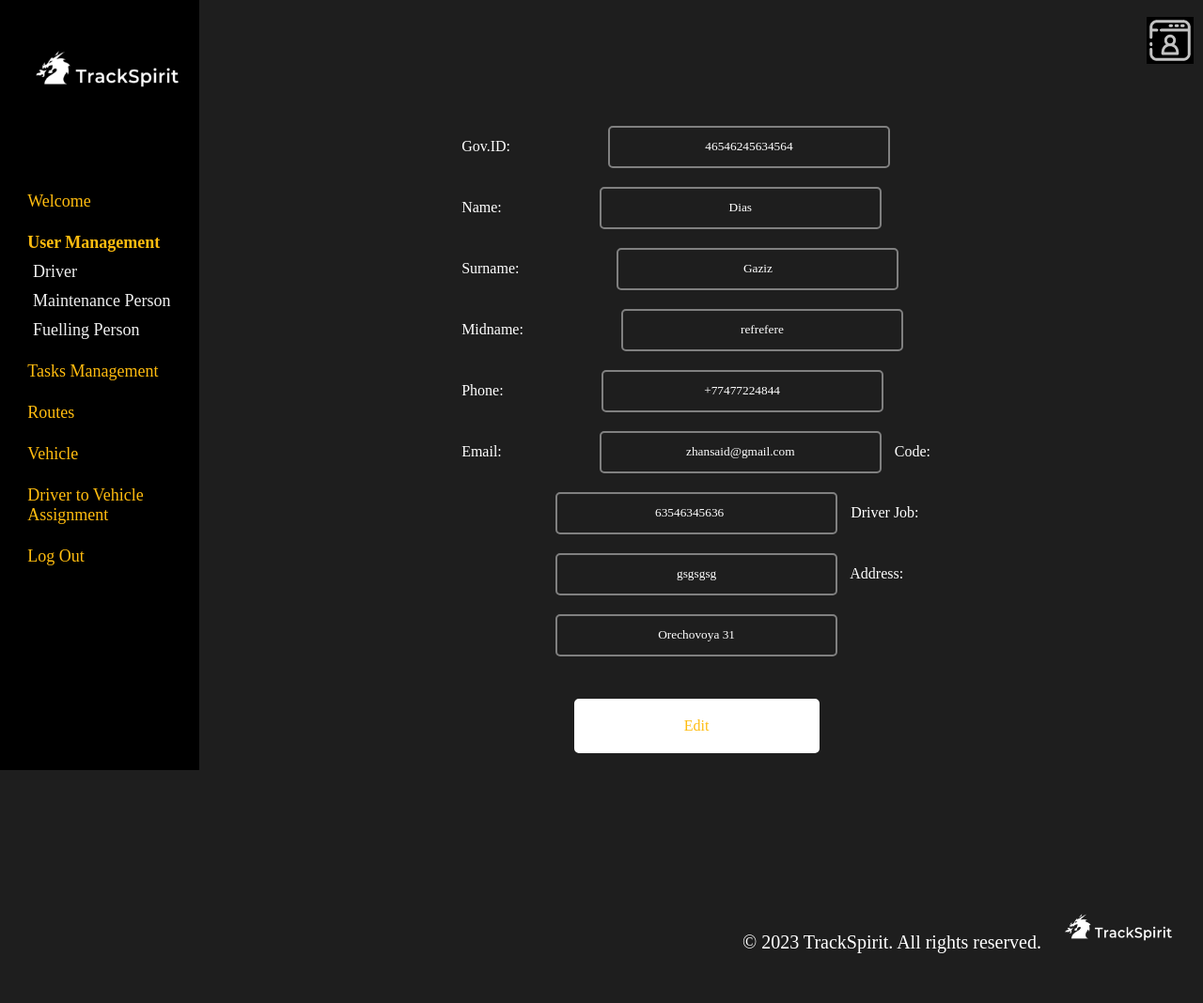
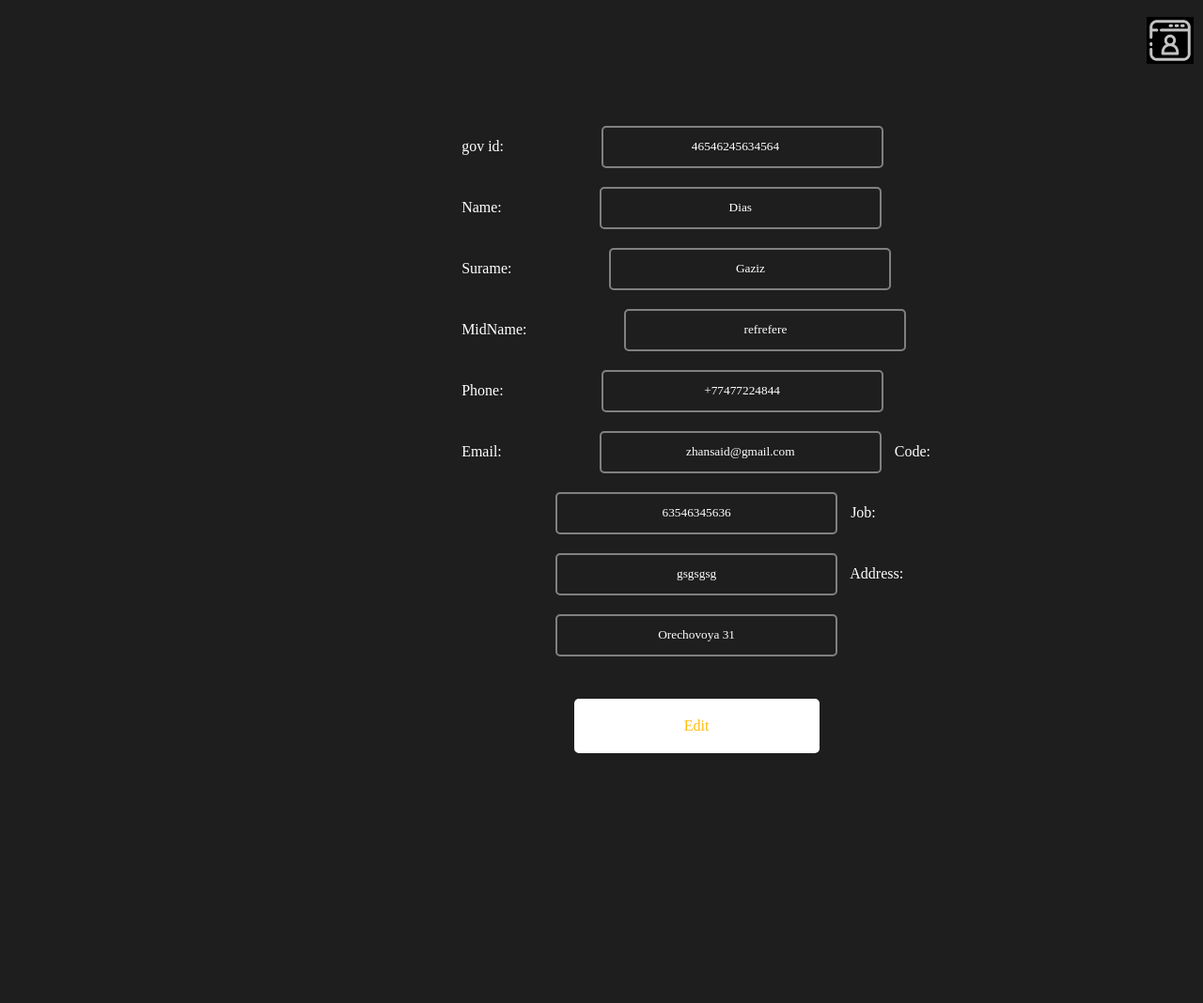
Before and after one commit to Group1swe6/Group1swe6, a PHP site: page /admin/edit_driver.php?driver_id=1 in a window 1280 px wide. Shown: the whole page at 94% size. After the commit the page ends 802 px from the top, so only its background shows below. Run offline with PHP 8.4, Linux system fonts and the light colour scheme; data comes from the database, SQL or seed files in the repository.

Commit message:
Update edit_driver.php

```diff
--- a/csci361teamwork/admin/edit_driver.php
+++ b/csci361teamwork/admin/edit_driver.php
@@ -1,11 +1,3 @@
-<?php
-$mysqli = new mysqli("localhost", "root", "", "db");
-$driver_id=$_GET['driver_id'];
-$strSQL ="select * from driver WHERE driver_id = '$driver_id'";
-$result=$mysqli->query($strSQL);
-$row=mysqli_fetch_array($result);
-?>
-
 <html>
     <head>
     <style>
@@ -172,41 +164,29 @@ $row=mysqli_fetch_array($result);
     </header>
     <!-- Create a content area in the center of the web page -->
     <main>
-    <form method="post" action="edit_driver_process.php">
-            <input type="hidden" name="driver_id" value="<?=$row['driver_id']?>">
+    <?php
+            $mysqli = new mysqli("localhost", "root", "", "db");
+            $driver_id=$_GET['driver_id'];
+            $strSQL ="select * from driver WHERE driver_id = '$driver_id'";
+            $result=$mysqli->query($strSQL);
+            $row=mysqli_fetch_array($result);
+            ?>
+            <html>
+            <form method="post" action="edit_driver_process.php">
+                        <input type="hidden" name="driver_id" value="<?=$row['driver_id']?>">
+                            <p3 style="color:white;">gov id:</p3> <input type="number" name="government_id" value="<?=$row['government_id']?>" required>
+                            <p3 style="color:white;">Name:</p3> <input type="text" name="name" value="<?=$row['name']?>" required>
+                            <p3 style="color:white;">Surame:</p3> <input type="text" name="surname" value="<?=$row['surname']?>" required>
+                            <p3 style="color:white;">MidName:</p3> <input type="text" name="middle_name" value="<?=$row['middle_name']?>" required>
+                            <p3 style="color:white;">Phone:</p3> <input type="text" name="phone" value="<?=$row['phone']?>" required>
+                            <p3 style="color:white;">Email:</p3> <input type="email" name="email" value="<?=$row['email']?>" required>
+                            <p3 style="color:white;">Code:</p3> <input type="text" name="driving_license_code" value="<?=$row['driving_license_code']?>" required>
+                            <p3 style="color:white;">Job:</p3> <input type="text" name="job" value="<?=$row['job']?>" required>
+                            <p3 style="color:white;">Address:</p3> <input type="text" name="address" value="<?=$row['address']?>" required>
+                            <input type="submit" class = "Button" value="Edit">
 
-                <p3 style="color:white; text-align: center; width:50%;">Gov.ID:</p3> <input type="text" id="government_id" name="government_id" value="<?=$row['government_id']?>" required>
-                <p3 style="color:white; text-align: center; width:50%;">Name:</p3> <input type="text" id="name" name="name" value="<?=$row['name']?>" required>
-                <p3 style="color:white; text-align: center; width:50%;">Surname:</p3> <input type="text" id="surname" name="surname" value="<?=$row['surname']?>" required>
-                <p3 style="color:white; text-align: center; width:50%;">Midname:</p3> <input type="text" id="middle_name" name="middle_name" value="<?=$row['middle_name']?>" required>
-                <p3 style="color:white; text-align: center; width:50%;">Phone:</p3> <input type="text" id="phone" name="phone" value="<?=$row['phone']?>" required>
-                <p3 style="color:white; text-align: center; width:50%;">Email:</p3> <input type="email" id="email" name="email" value="<?=$row['email']?>" required>
-                <p3 style="color:white; text-align: center; width:50%;">Code:</p3> <input type="number" id="driving_license_code" name="driving_license_code" value="<?=$row['driving_license_code']?>" required>
-                <p3 style="color:white; text-align: center; width:50%;">Driver Job:</p3> <input type="text" id="job" name="job" value="<?=$row['job']?>" required>
-                <p3 style="color:white; text-align: center; width:50%;">Address:</p3> <input type="text" id="address" name="address" value="<?=$row['address']?>" required>
-                <input type="submit" class = "Button" value="Edit">
+                    </form>
+    </main>
 
-        </form>
-    </main>
-        <!-- Create a sidebar on the left side of the web page -->
-        <aside>
-            <img src="image/logo.png" alt="TrackSpirit Logo" class="logo">
-        <!-- selected = this webpage (make it bold)-->
-        <a href="welcome.php" class="a1">Welcome</a>
-            <a href="user.php" class="a1 selected">User Management</a>
-            <a href="driver.php" class="a2">Driver</a>
-            <a href="maintenance.php" class="a2">Maintenance Person</a>
-            <a href="fuelling.php" class="a2">Fuelling Person</a>
-            <a href="tasks.php" class="a1">Tasks Management</a>
-            <a href="servicesAdmin.php" class="a1">Routes</a>
-            <a href="vehicle.php" class="a1">Vehicle</a>
-            <a href="assignment.php" class="a1">Driver to Vehicle Assignment</a>
-            <a href="/csci361teamwork/logout.php" class="a1">Log Out</a>
-        </aside>
-        <!-- Create a footer at the bottom of the web page -->
-        <footer style="text-align: right;">
-            <span> © 2023 TrackSpirit. All rights reserved.</span>
-            <img src="image/logo.png" alt="TrackSpirit logo">
-        </footer>
     </body>
     </html>
```
